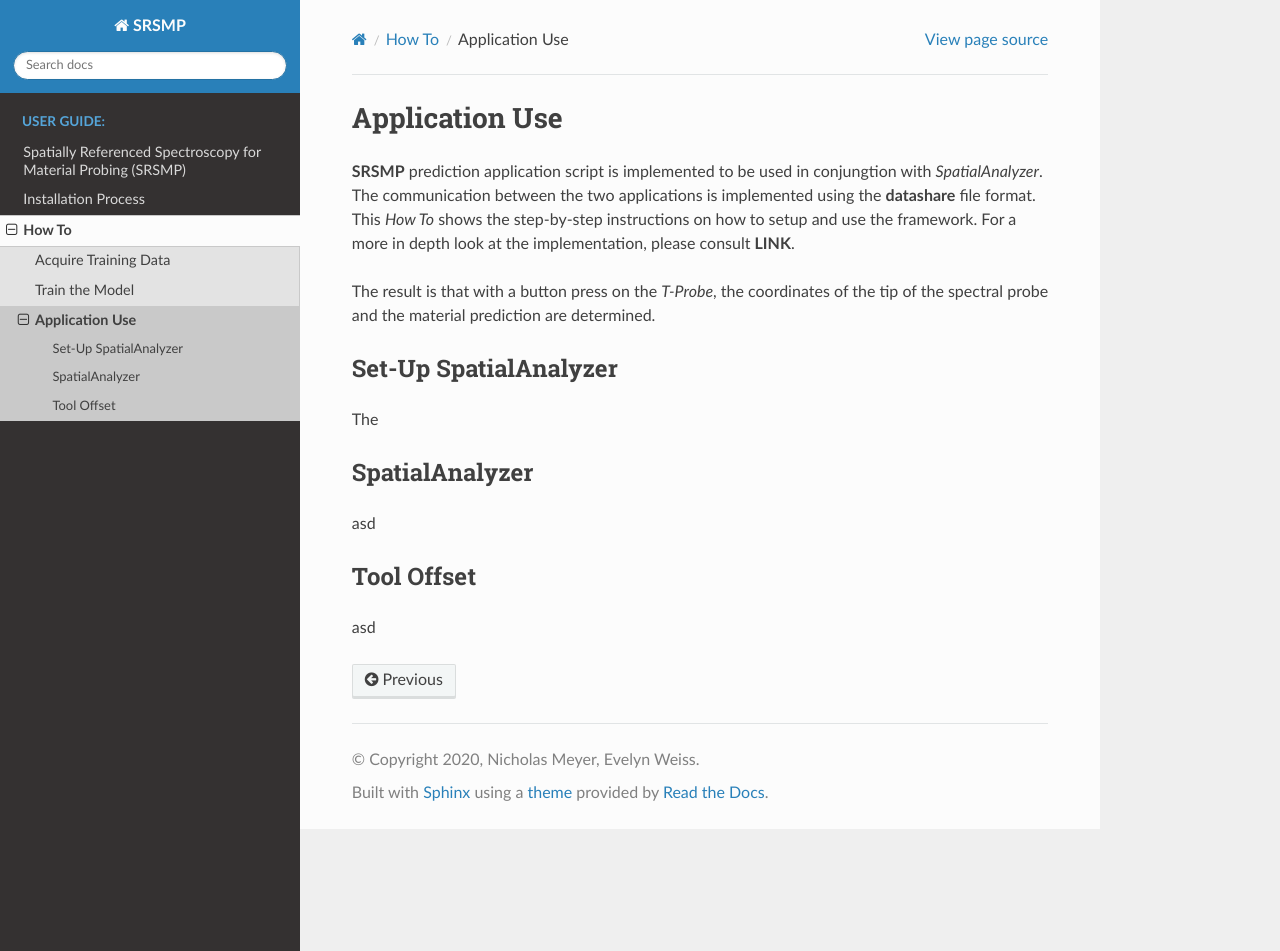
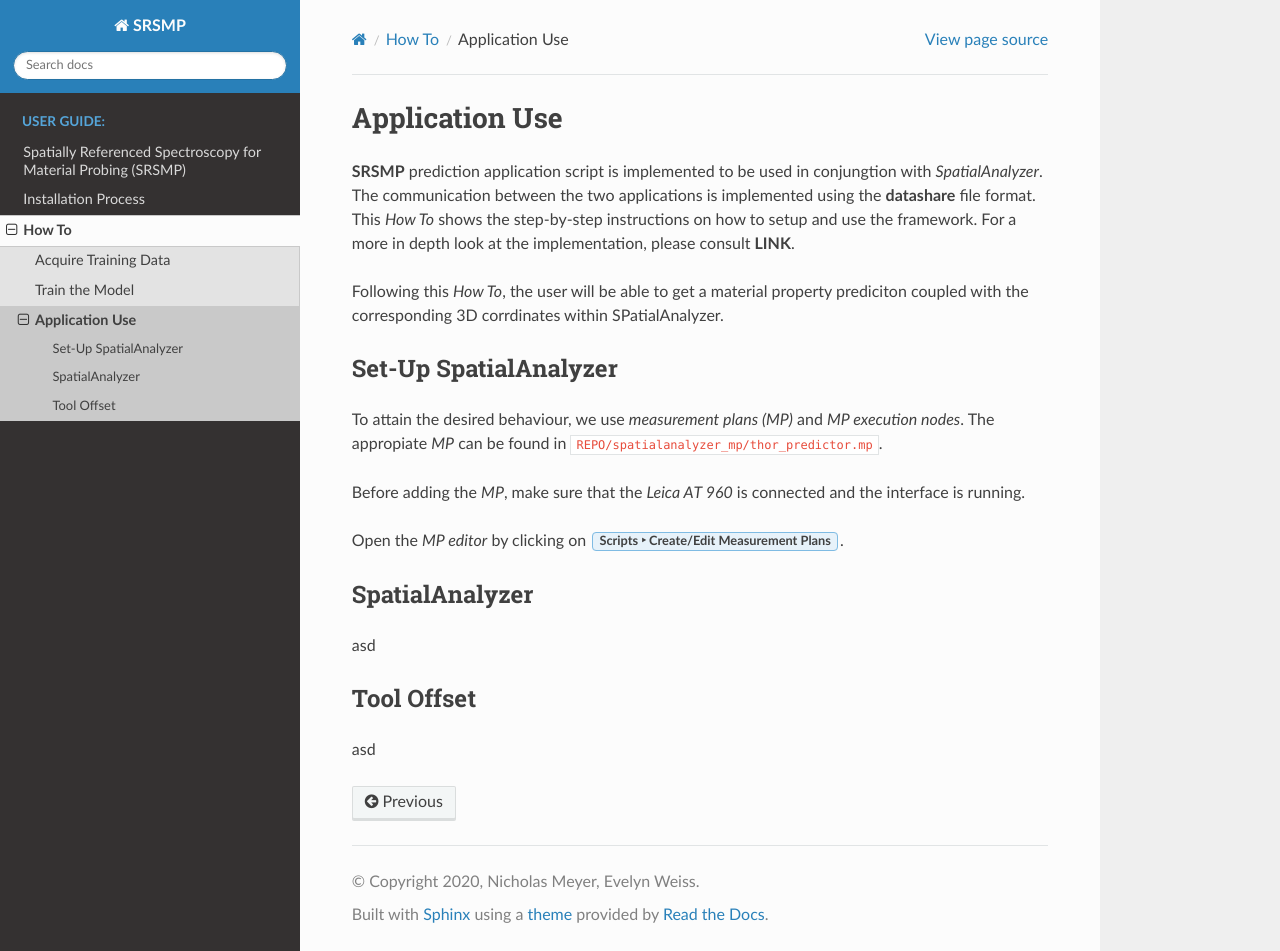
Before and after one commit to NixtonM/srsmp, a Sphinx documentation site: the page built from docs/source/content/htpred.rst, in a window 1280 px wide and 951 px high. Built offline with Sphinx 7.4.7 and the Read the Docs theme 2.0.0, drawn with Linux system fonts in a browser that asks for light colours.

Commit message:
App Use exteded

```diff
--- a/docs/source/content/htpred.rst
+++ b/docs/source/content/htpred.rst
@@ -7,12 +7,19 @@ the **datashare** file format. This *How To* shows the step-by-step instructions
 to setup and use the framework. For a more in depth look at the implementation, please
 consult **LINK**.
 
-The result is that with a button press on the *T-Probe*, the coordinates of the tip of the
-spectral probe and the material prediction are determined.
+Following this *How To*, the user will be able to get a material property prediciton
+coupled with the corresponding 3D corrdinates within SPatialAnalyzer.
 
 Set-Up SpatialAnalyzer
 ----------------------
-The
+To attain the desired behaviour, we use *measurement plans (MP)* and *MP execution
+nodes*. The appropiate *MP* can be found in :file:`REPO/spatialanalyzer_mp/thor_predictor.mp`.
+
+Before adding the *MP*, make sure that the *Leica AT 960* is connected and the interface
+is running.
+
+Open the *MP editor* by clicking on :menuselection:`Scripts --> Create/Edit
+Measurement Plans`.
 
 SpatialAnalyzer
 ---------------
```
